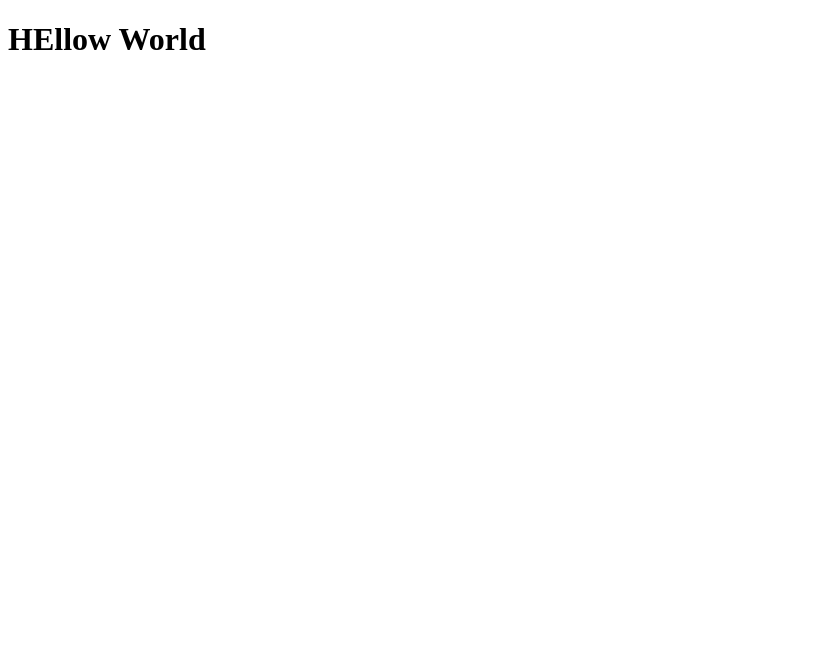
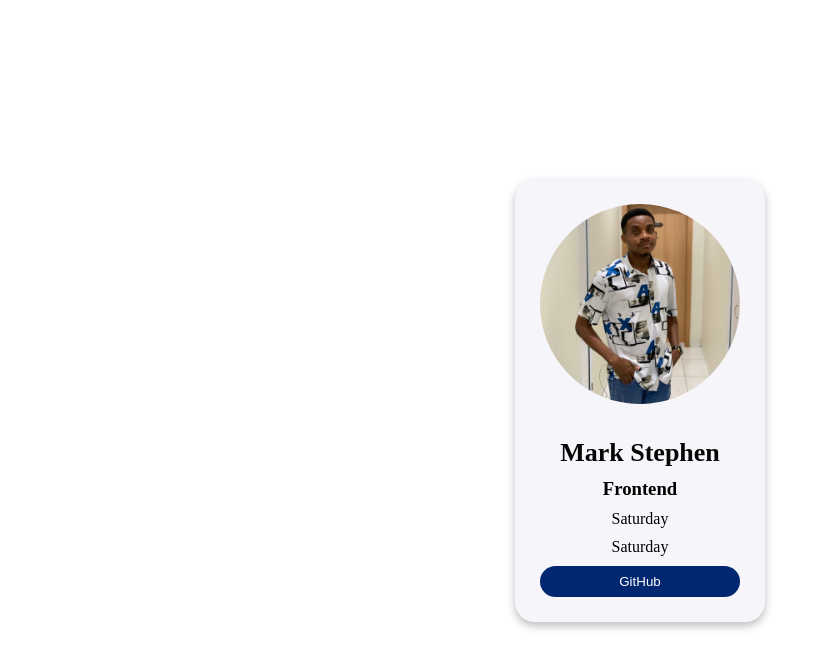
Before and after one commit to Mikwuegbu/task2hngi, a plain HTML site: page index.html in a window 1280 px wide. Shown: the whole page, without its empty margins (0-824 px from the left). Drawn offline with Linux system fonts and the light colour scheme.

Commit message:
Styled the Profile Card

```diff
--- a/index.html
+++ b/index.html
@@ -4,12 +4,22 @@
 <head>
     <meta charset="UTF-8">
     <meta name="viewport" content="width=device-width, initial-scale=1.0">
-    <link href="style.css">
+    <link rel="stylesheet" href="./style.css">
+
     <title>Task2hngi</title>
 </head>
 
 <body>
-    <h1>HEllow World </h1>
+    <div class="container">
+        <img src="./image/img1.jpg" class="profile-picture" alt="Mark Stephen" data-testid="slackDisplayImage" />
+
+        <h1 class="profile-name" data-testid="slackUserName">Mark Stephen</h1>
+        <h3 class="myTrack" data-testid="myTrack">Frontend</h3>
+        <p id="currentDay" data-testid="currentDayOfTheWeek"></p>
+        <p id="currentUTCTime" data-testid="currentUTCTime"></p>
+        <a href="https://github.com/Mikwuegbu/task2hngi/tree/main" data-testid="githubURL"><button>GitHub</button></a>
+    </div>
+    <script src="./script.js"></script>
 </body>
 
 </html>
--- /dev/null
+++ b/script.js
@@ -0,0 +1,17 @@
+
+let displayDayAndTime = () => {
+    const dayOfTheWeek = document.getElementById('currentDay');
+    const utcCurrentTime = document.getElementById('currentUTCTime');
+
+    const daysOfWeek = ['Monday', 'Tuesday', 'Wednesday', 'Thursday', 'Friday', 'Saturday', 'Sunday'];
+    const now = new Date();
+
+    const dayOfWeek = daysOfWeek[now.getUTCDay()];
+
+    let utcTime =
+
+        dayOfTheWeek.textContent = dayOfWeek;
+    utcCurrentTime.textContent = utcTime;
+}
+
+window.onload = displayDayAndTime;
--- a/style.css
+++ b/style.css
@@ -1,3 +1,52 @@
 body {
-    color: red;
+    display: flex;
+    justify-content: center;
+    align-items: center;
+    height: 100vh;
+    margin: 0;
 }
+
+h1,
+h3,
+p {
+    margin: 5%;
+}
+
+.container {
+    text-align: center;
+    background-color: #b5b4d21f;
+    padding: 25px;
+    border-radius: 20px;
+    box-shadow: 0 4px 8px rgba(20, 9, 9, 0.267);
+}
+
+button {
+    border: none;
+    outline: 0;
+    display: inline-block;
+    padding: 8px;
+    color: white;
+    background-color: #012771;
+    cursor: pointer;
+    width: 100%;
+    border-radius: 20px;
+
+}
+
+button:hover,
+a:hover {
+    opacity: 0.6;
+}
+
+.profile-picture {
+    width: 200px;
+    height: 200px;
+    border-radius: 50%;
+    object-fit: cover;
+    margin: 0 auto 20px;
+}
+
+.profile-name {
+    font-size: 26px;
+    color: #060606;
+}
```
Also changed, not shown: image/img1.jpg (added).
